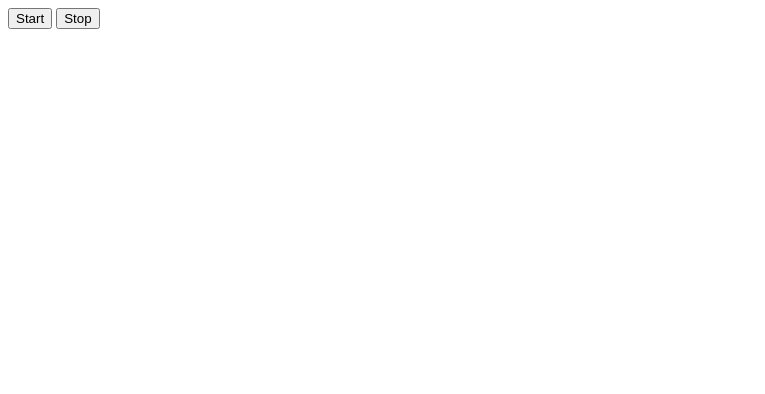
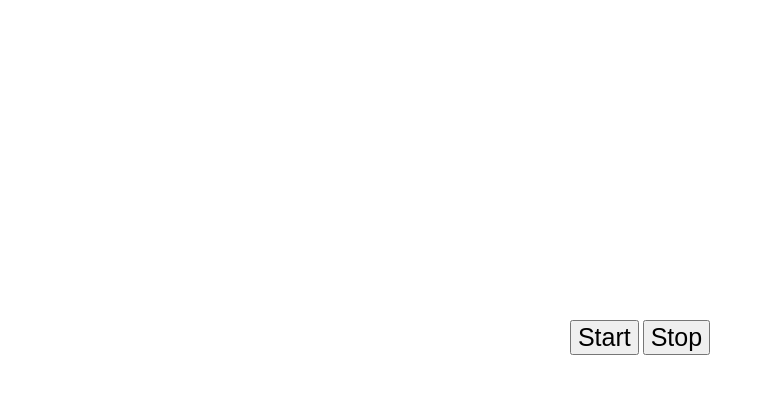
Before and after one commit to kramskiy-dima/goit-js-hw-11-color-switch, a plain HTML site: page index.html in a window 1280 px wide. Shown: the whole page, without its empty margins (0-765 px from the left). Drawn offline with Linux system fonts and the light colour scheme.

Commit message:
add style

```diff
--- /dev/null
+++ b/css/style.css
@@ -0,0 +1,7 @@
+.style {
+  margin-top: 25vw;
+  text-align: center;
+}
+button {
+  font-size: 25px;
+}
--- a/index.html
+++ b/index.html
@@ -3,12 +3,14 @@
   <head>
     <meta charset="UTF-8" />
     <meta name="viewport" content="width=device-width, initial-scale=1.0" />
+    <link rel="stylesheet" href="./css/style.css" />
     <title>Color Switch</title>
   </head>
   <body>
-    <button type="button" data-action="start">Start</button>
-    <button type="button" data-action="stop">Stop</button>
-
+    <div class="style">
+      <button type="button" data-action="start">Start</button>
+      <button type="button" data-action="stop">Stop</button>
+    </div>
     <script src="./color-switch.js" type="module"></script>
   </body>
 </html>
```
